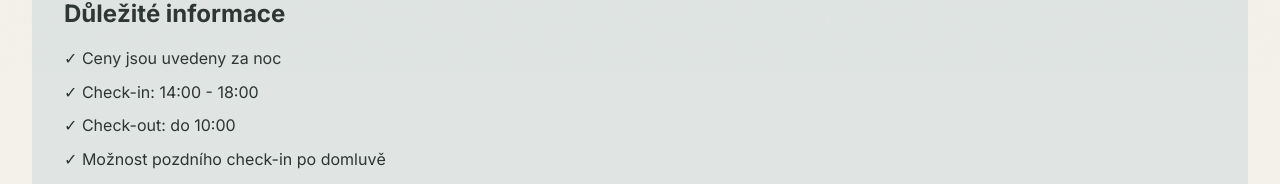
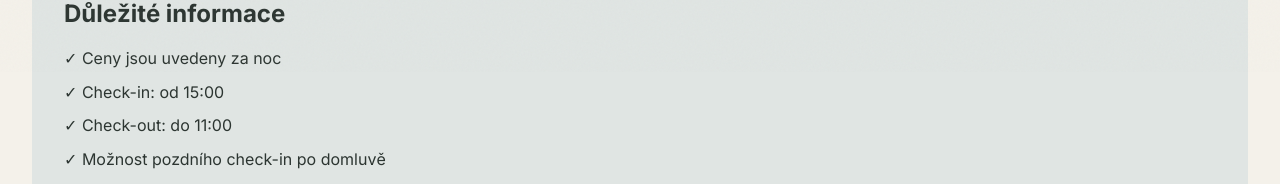
Before and after one commit to tomasklepac/Apartmany-sumava, a Next.js app: page /cenik in a window 1280 px wide. Shown: the part 728-912 px from the top of the page. Built offline with nearby package versions, Linux system fonts and the light colour scheme.

Commit message:
Update check-in and check-out times

```diff
--- a/app/cenik/page.tsx
+++ b/app/cenik/page.tsx
@@ -66,8 +66,8 @@ export default function CenikPage() {
                     <h3 className="text-2xl font-serif font-bold text-charcoal mb-4">Důležité informace</h3>
                     <ul className="space-y-2 text-charcoal/80">
                         <li>✓ Ceny jsou uvedeny za noc</li>
-                        <li>✓ Check-in: 14:00 - 18:00</li>
-                        <li>✓ Check-out: do 10:00</li>
+                        <li>✓ Check-in: od 15:00</li>
+                        <li>✓ Check-out: do 11:00</li>
                         <li>✓ Možnost pozdního check-in po domluvě</li>
                         <li>✓ Platba v hotovosti nebo převodem</li>
                     </ul>
```
